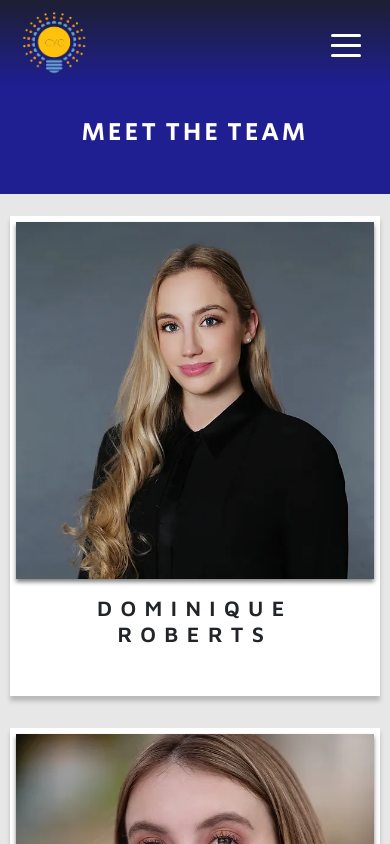
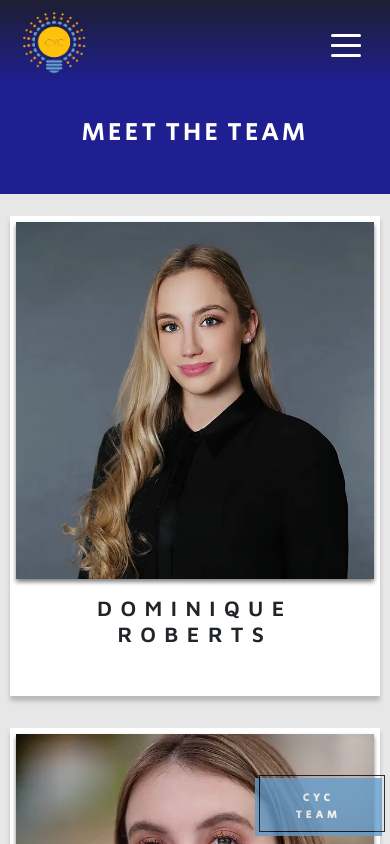
Before and after one commit to siyachoudhary/cyc-website, a React (Create React App) app: page /cyc-website/team in a window 390 px wide. Shown: the top 844 px of the page. Built offline with nearby package versions, Linux system fonts and the light colour scheme.

Commit message:
team in-tab scroll navigation

```diff
--- a/src/components/MyNav.js
+++ b/src/components/MyNav.js
@@ -153,8 +153,8 @@ export const MyNav = () => {
 
                   <NavDropdown.Item href="/cyc-website/team">The CYC Team</NavDropdown.Item>
                   <NavDropdown.Divider />
-                  <NavDropdown.Item href="/cyc-website/team#youthBoard" smooth>Youth Leadership Board</NavDropdown.Item>
-                  <NavDropdown.Divider />
+                  {/* <NavDropdown.Item href="/cyc-website/team#youthBoard" smooth>Youth Leadership Board</NavDropdown.Item>
+                  <NavDropdown.Divider /> */}
                   <NavDropdown.Item href="/cyc-website/apply">Apply</NavDropdown.Item>
                 </NavDropdown>
                 <CustomLink href = {"/cyc-website/projects"}>Projects</CustomLink>
--- a/src/screens/About.css
+++ b/src/screens/About.css
@@ -127,7 +127,6 @@ body{
   margin-bottom: 5vh;
   margin-left: auto;
   margin-right: auto;
-
 }
 
 .button-53 a{
--- a/src/screens/Team.css
+++ b/src/screens/Team.css
@@ -1,3 +1,18 @@
+.skipToYLB{
+    width: 25vh;
+    margin: 0;
+    position: fixed;
+    z-index: 20;
+    bottom: 2vh;
+    right: 2vh;
+    opacity: .8;
+}
+
+.skipToYLB a{
+    font-size: 1.5vh;
+    line-height: 2vh;
+}
+
 .mainTeam{
     background-color: rgb(31, 31, 145);
     height: 30vh;
@@ -91,6 +106,19 @@
 }
 
 @media only screen and (max-width: 991px) {
+    .skipToYLB{
+        width: 15vh;
+        bottom: 1vh;
+        right: 1vh;
+    }
+
+    .skipToYLB a{
+        font-size: 1.25vh;
+        letter-spacing: .5vh;
+        line-height: 2vh;
+    }
+
+
     .CYCMainBoard{
         padding-top: 0vh;
         padding-bottom:5vh;
--- a/src/screens/Team.js
+++ b/src/screens/Team.js
@@ -1,20 +1,44 @@
-import React, { useEffect } from 'react'
+import React, { useEffect, useRef,  useState, useMemo } from 'react'
 import "./AllPages.css"
 import "./Team.css"
 import MemberCard from "../components/MemberCard.js"
 import AOS from 'aos'
 import "aos/dist/aos.css"
+import { useNavigate } from "react-router-dom";
 
 export const Team = () => {
   useEffect(()=>{
     AOS.init({duration: 500, easing:"ease-in-out"});
   }, []);
 
+  const ref = useRef(null);
+
+  const navigate = useNavigate();
+
+  const isInViewport = useIsInViewport(ref);
+
+  useEffect(() => {
+    // if (document.activeElement === ref.current) {
+    //   console.log('element has focus');
+    // } else {
+    //   console.log('element does NOT have focus');
+    // }
+    if(isInViewport){
+      console.log("VISIBLE")
+    }
+  });
+
   return (
     <div>
-        <div className='mainTeam'>
+        <div className='mainTeam' id='mainTeam'>
             <h1 className='headingAbout'>MEET THE TEAM</h1>
         </div>
+
+        {isInViewport?
+          <div className='button-53 skipToYLB' onClick={()=>navigate("/cyc-website/team#mainTeam")}><a href={"/cyc-website/team#mainTeam"} className='scheduleBtnTxt'>CYC TEAM</a></div>
+          :
+          <div className='button-53 skipToYLB' onClick={()=>navigate("/cyc-website/team#youthBoard")}><a href={"/cyc-website/team#youthBoard"} className='scheduleBtnTxt'>YOUTH LEADERSHIP BOARD</a></div>
+        }
 
         <div className='CYCMainBoard'>
           <div className='row'>
@@ -84,7 +108,7 @@ export const Team = () => {
             <h1 className='headingAbout'>MEET THE YOUTH LEADERSHIP BOARD</h1>
         </div>
 
-        <div className='CYCYouthBoard'>
+        <div className='CYCYouthBoard' ref={ref}>
             <p className='aboutYLB'>The CYC Youth Leadership Board is an international team of young leaders in STEM, selected quarterly through a competitive application process. Our youth leaders work alongside our Board of Directors to create and implement new projects while gaining experience working in a nonprofit organization.</p>
 
             <div className='row'>
@@ -150,3 +174,25 @@ Athena is a rising sophomore at Phillips Andover Academy. Passionate about makin
 
   )
 }
+
+function useIsInViewport(ref) {
+  const [isIntersecting, setIsIntersecting] = useState(false);
+
+  const observer = useMemo(
+    () =>
+      new IntersectionObserver(([entry]) =>
+        setIsIntersecting(entry.isIntersecting),
+      ),
+    [],
+  );
+
+  useEffect(() => {
+    observer.observe(ref.current);
+
+    return () => {
+      observer.disconnect();
+    };
+  }, [ref, observer]);
+
+  return isIntersecting;
+}
```
